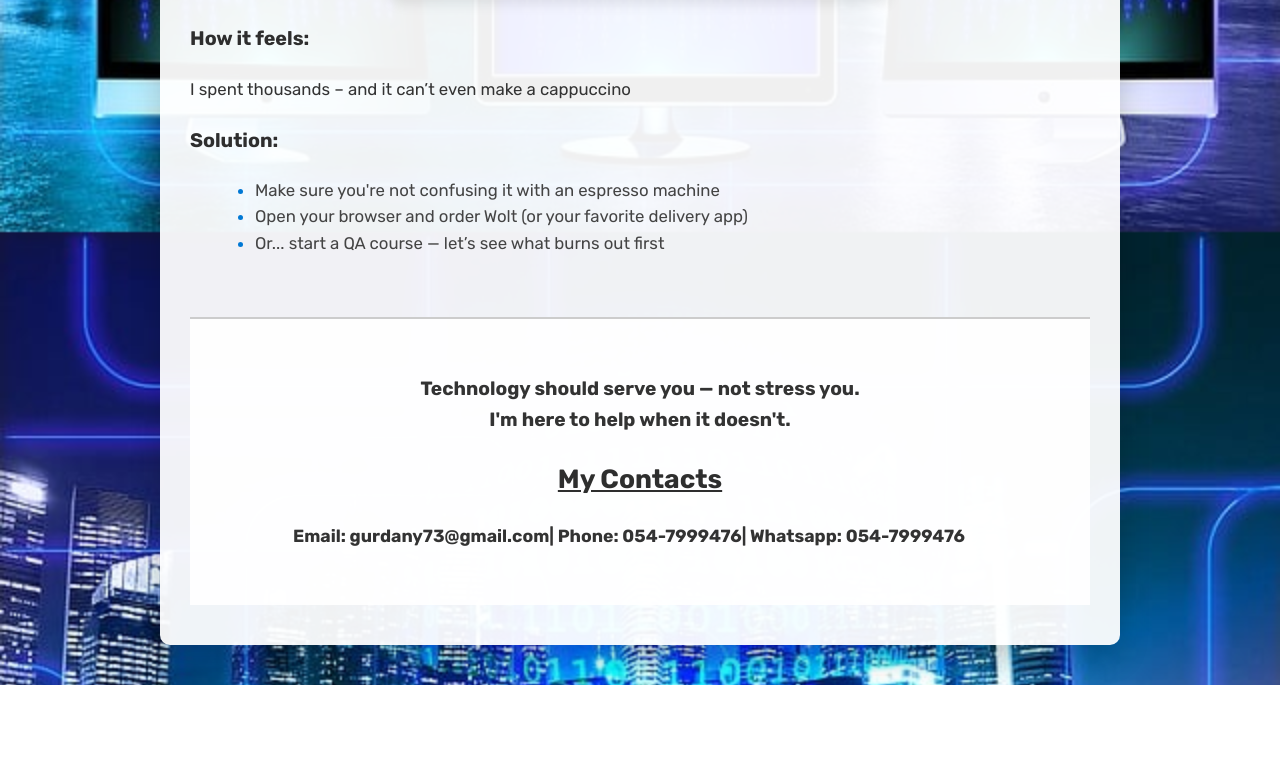
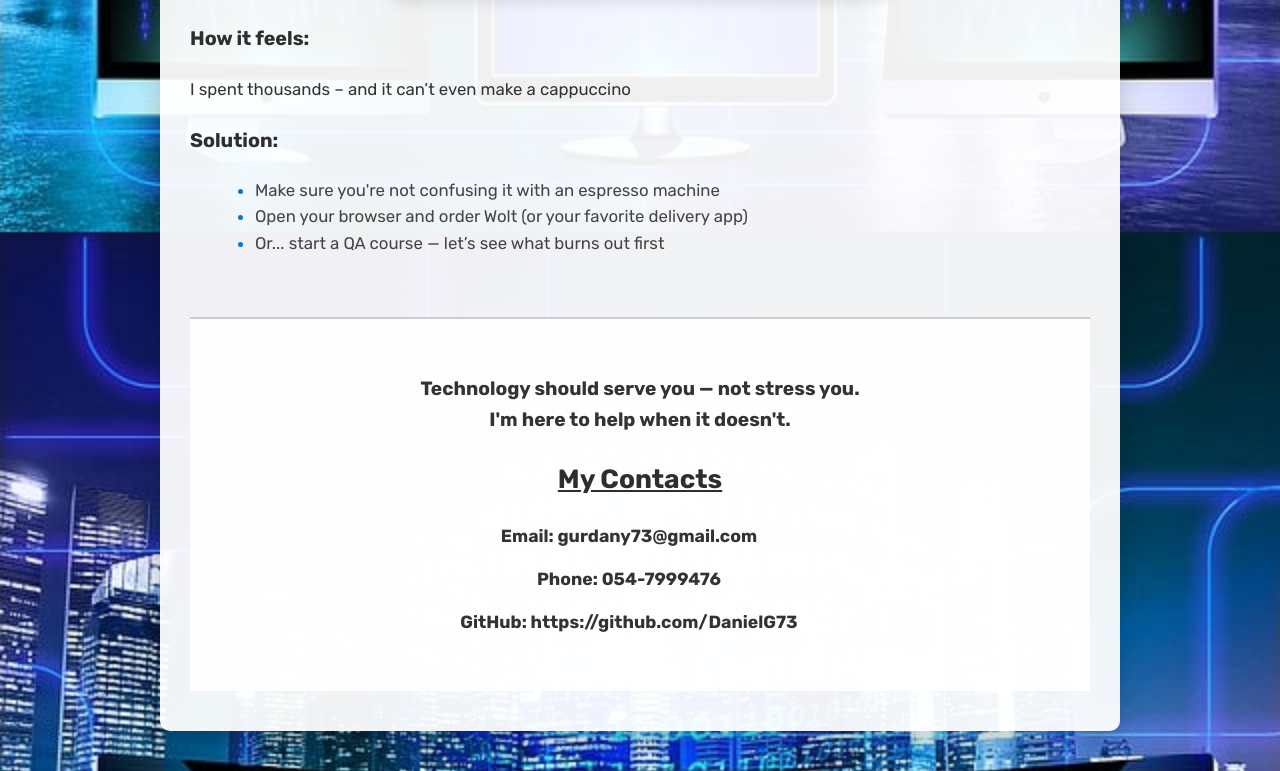
Before and after one commit to DanielG73/Ctr-Alt-Help, a plain HTML site: page index.html in a window 1280 px wide. Shown: the part 7886-8657 px from the top of the page. Before the commit the page ends 8571 px from the top, so only its background shows below. Drawn offline with Linux system fonts and the light colour scheme.

Commit message:
Add files via upload

```diff
--- a/index.html
+++ b/index.html
@@ -223,7 +223,9 @@
 		</p>
 		<h2 id="my_contacts"><b><u>My Contacts</u></b></h2>
 		<p class="footer_contact">
-		<p><b>Email: gurdany73@gmail.com| Phone: 054-7999476| Whatsapp: 054-7999476</b></p>
+		<p><b>Email: gurdany73@gmail.com</b></p>
+		<p><b>Phone: 054-7999476</b></p>
+		<p><b>GitHub: https://github.com/DanielG73</b></p>
 	</footer>
 	<a href="#top" class="back_to_top">⬆ Back to Top</a>
 	</body>
```
